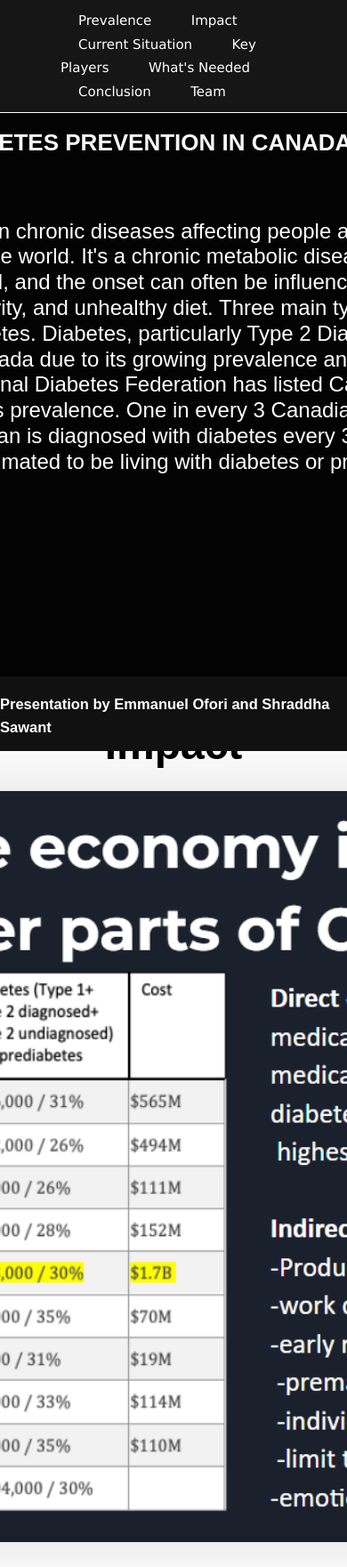
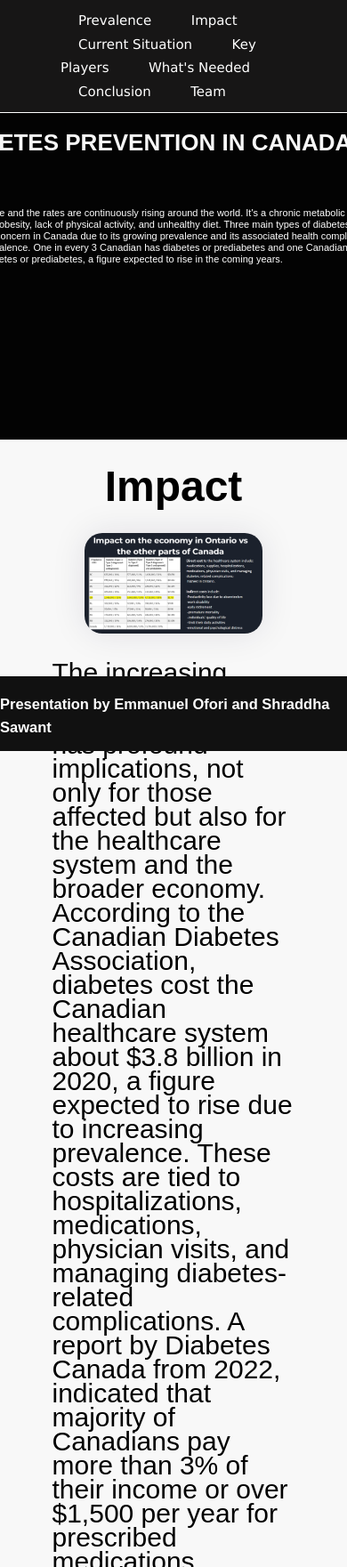
Before and after one commit to emmanuelofor/diabetes_prevention_canada, a Flask app: page / in a window 390 px wide; the page is wider, and only the part inside the window is pictured. Shown: the top 1761 px of that part at 89% size. Run offline with Flask 3, Linux system fonts and the light colour scheme.

Commit message:
fixed impact image

```diff
--- a/static/css/style.css
+++ b/static/css/style.css
@@ -395,7 +395,7 @@ header {
 }
 
 .images img{
-  width: 1500px;
+  width: 900px;
   border-radius: 20px;
   box-shadow: 0 0 2.4em rgba(25, 0, 58, 0.1);
 
@@ -531,6 +531,9 @@ header {
       font-size: 15px;
 
   }
+  .images img{
+    width: 500px;
+  }
 
   #prevalence .text h1{
       font-size: 36px ;
@@ -549,4 +552,10 @@ header {
   #prevalence .text h1{
     font-size: 26px ;
 }
+.intro p{
+  font-size: 11px ;
 }
+.images img{
+  width: 200px;
+}
+}
```
